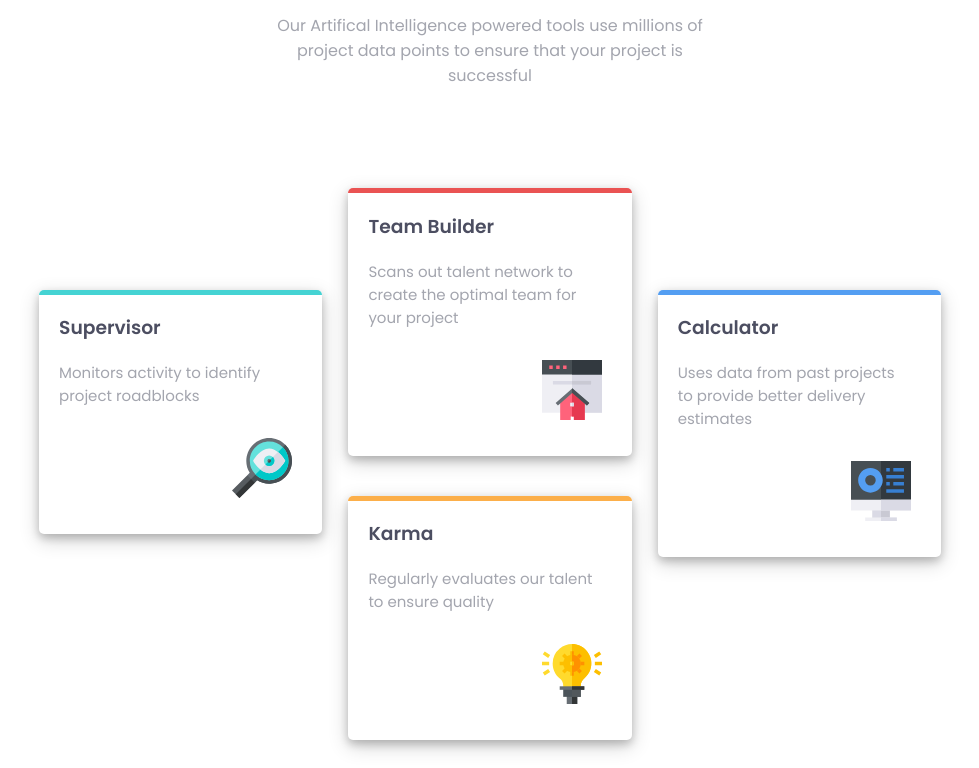
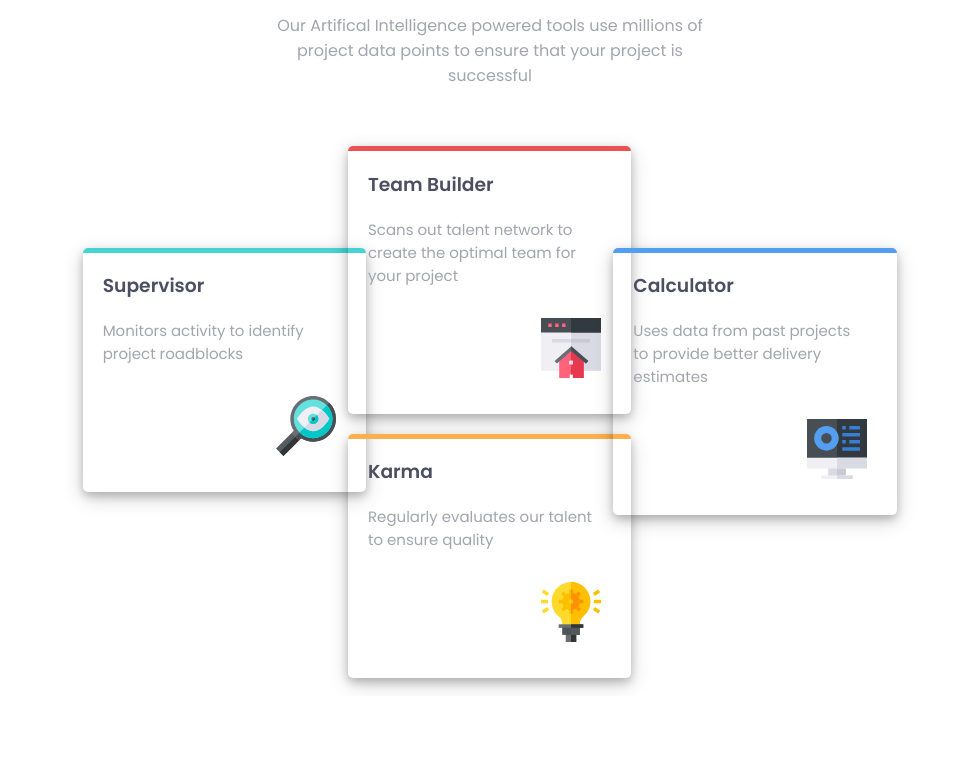
Before and after one commit to pearlanyanwu/four-card-feature.github.io, a plain HTML site: page index.html in a window 1536 px wide. Shown: the part 136-904 px from the top of the page, without its empty margins (278-1257 px from the left). After the commit the page ends 832 px from the top, so only its background shows below. Drawn offline with Linux system fonts and the light colour scheme.

Commit message:
edited css and updated readme

```diff
--- a/style.css
+++ b/style.css
@@ -9,12 +9,16 @@ header p {
   margin: 0 auto;
 }
 
+.container {
+  margin-top: -2em;
+}
+
 header {
   text-align: center;
 }
 
 header p {
-  width: 95%;
+  width: 92%;
   margin-bottom: 5em;
   font-weight: 400;
 }
@@ -94,17 +98,21 @@ img {
     margin: 0 auto;
   }
 
+  section div {
+    margin: 10px ;
+  }
+
   .supervisor, .calculator {
     grid-row-end: span 2;
     margin-top: 20%;
   }
 
   .supervisor {
-    margin-right: -6em;
+    margin-right: -140px;
   }
 
   .calculator {
-    margin-left: -6em;
+    margin-left: -140px;
   }
 
   .karma {
```
Also changed, not shown: 1 other file.
